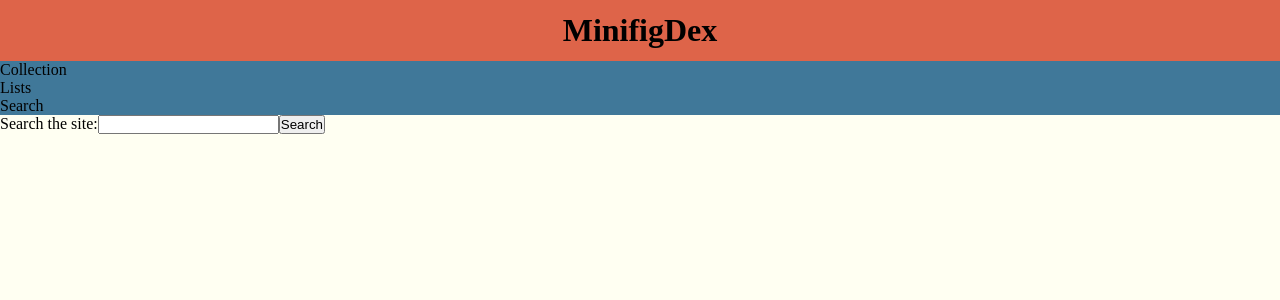
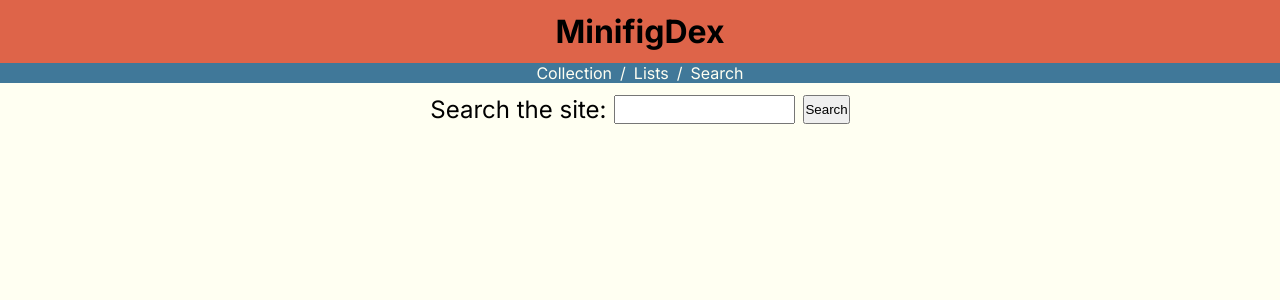
Before and after one commit to Joee94/MinifigDex, a Next.js app: page /search in a window 1280 px wide. Shown: the top 300 px of the page. Built offline with nearby package versions, Linux system fonts and the light colour scheme.

Commit message:
Clean up styles

```diff
--- a/src/app/globals.css
+++ b/src/app/globals.css
@@ -28,3 +28,15 @@ header {
 nav {
   background-color: #407899;
 }
+
+.menu {
+  display: flex;
+  list-style: none;
+  color: #fffff2;
+  justify-content: center;
+}
+
+.menu > li:not(:last-child)::after {
+  content: "/";
+  padding: 8px;
+}
--- a/src/app/layout.tsx
+++ b/src/app/layout.tsx
@@ -1,5 +1,11 @@
 import Link from "next/link";
 import "./globals.css";
+
+// pages/_app.js
+import { Inter } from "@next/font/google";
+
+// If loading a variable font, you don't need to specify the font weight
+const inter = Inter({ subsets: ["latin"] });
 
 export default function RootLayout({
   children,
@@ -7,18 +13,16 @@ export default function RootLayout({
   children: React.ReactNode;
 }) {
   return (
-    <html lang="en">
-      {/*
-        <head /> will contain the components returned by the nearest parent
-        head.tsx. Find out more at https://beta.nextjs.org/docs/api-reference/file-conventions/head
-      */}
+    <html lang="en" className={inter.className}>
       <head />
       <body>
         <header>
-          <h1>MinifigDex</h1>
+          <Link href="/">
+            <h1>MinifigDex</h1>
+          </Link>
         </header>
         <nav>
-          <ol>
+          <ol className="menu">
             <li>
               <a>Collection</a>
             </li>
--- a/src/app/search/page.module.css
+++ b/src/app/search/page.module.css
@@ -1,4 +1,43 @@
+.searchBar {
+  display: flex;
+  justify-content: center;
+  margin-top: 12px;
+  font-size: 1.5rem;
+  gap: 8px;
+}
+
 .searchList {
   display: flex;
   flex-wrap: wrap;
+  justify-content: center;
 }
+
+.item {
+  width: 300px;
+  height: 350px;
+  list-style: none;
+  margin: 12px;
+  padding: 24px;
+  border: 1px solid black;
+  border-radius: 4px;
+  background-color: white;
+
+  display: flex;
+  flex-direction: column;
+  align-items: center;
+  justify-content: space-between;
+}
+.itemHeader {
+  display: -webkit-box;
+  max-width: 200px;
+  -webkit-line-clamp: 3;
+  -webkit-box-orient: vertical;
+  overflow: hidden;
+  height: 70px;
+}
+
+.image {
+  border: 1px solid black;
+  border-radius: 2px;
+  margin: 8px;
+}
--- a/src/app/search/page.tsx
+++ b/src/app/search/page.tsx
@@ -3,6 +3,7 @@
 import { useState } from "react";
 import Providers from "../providers";
 import SearchResults from "./searchResults";
+import styles from "./page.module.css";
 
 export default function Search() {
   const [searchTerm, setSearchTerm] = useState("");
@@ -10,6 +11,7 @@ export default function Search() {
     <Providers>
       <main>
         <form
+          className={styles.searchBar}
           onSubmit={(e: React.FormEvent) => {
             setSearchTerm(
               (e.target as any).elements["minifig-search"].value || ""
--- a/src/app/search/searchResults.tsx
+++ b/src/app/search/searchResults.tsx
@@ -50,18 +50,16 @@ export default function SearchResults({ searchTerm }: Props) {
     <ul className={styles.searchList}>
       {data.results.map((item) => {
         return (
-          <li key={`${item.name}${item.set_num}`}>
-            <button
-              onClick={() => {
-                mutation.mutate(item.set_num);
-              }}
+          <li key={`${item.name}${item.set_num}`} className={styles.item}>
+            <h3
+              className={styles.itemHeader}
+              title={`${item.name} - ${item.set_num}`}
             >
-              <div>
-                <h3>
               {item.name} - {item.set_num}
             </h3>
             {item.set_img_url ? (
               <Image
+                className={styles.image}
                 src={item.set_img_url}
                 width={200}
                 height={200}
@@ -69,14 +67,19 @@ export default function SearchResults({ searchTerm }: Props) {
               />
             ) : (
               <Image
+                className={styles.image}
                 src="https://rebrickable.com/static/img/nil_mf.jpg"
                 width={200}
                 height={200}
                 alt={item.name}
               />
             )}
-              </div>
-            </button>
+            <input
+              type="checkbox"
+              onClick={() => {
+                mutation.mutate(item.set_num);
+              }}
+            />
           </li>
         );
       })}
```
Lines whose indentation alone changed are shown as unchanged.
